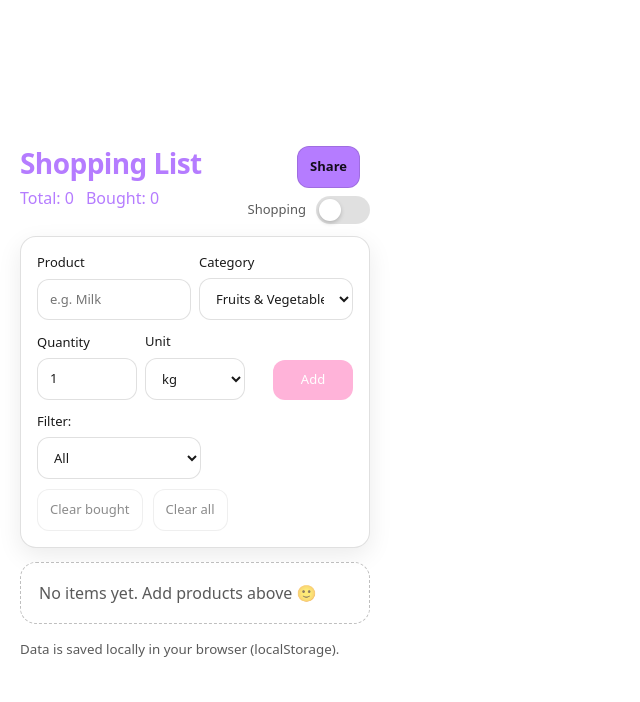
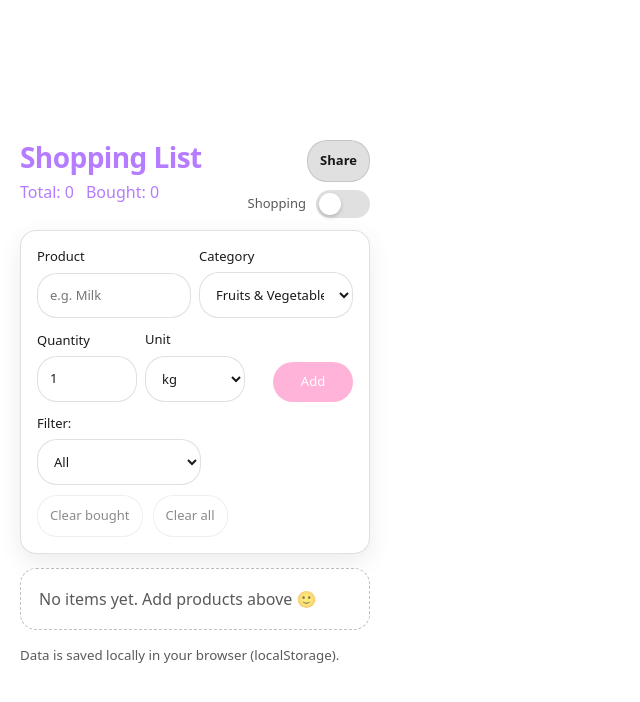
Before and after one commit to kksyai/vibe-makroapp, a React (Vite) app: page / in a window 1280 px wide. Shown: the top 702 px of the page, without its empty margins (0-640 px from the left). Built offline with nearby package versions, Linux system fonts and the light colour scheme.

Commit message:
corner radius change

```diff
--- a/src/App.css
+++ b/src/App.css
@@ -177,9 +177,9 @@ input, select { /* bubbles */
   grid-template-columns: repeat(3, 1fr);
   box-sizing: border-box;
   width: 100%;
-  padding: 10px 12px;
+  padding: 12px 12px;
   border: 1px solid var(--border);
-  border-radius: 12px;
+  border-radius: 20px;
   outline: none;
   background: white;
   /* transition: border-color 120ms ease, box-shadow 120ms ease; */
@@ -213,7 +213,7 @@ input:focus, select:focus {
 button {
   border: 1px solid var(--border);
   background: white;
-  border-radius: 12px;
+  border-radius: 20px;
   padding: 10px 12px;
   cursor: pointer;
   margin-right: 10px;
@@ -222,21 +222,22 @@ button {
 
 button.chip {
   border: 1px solid var(--border);
-  border-radius: 12px;
+  border-radius: 20px;
   font-size: 13px;
   color: var(--black);
   padding: 10px 12px;
   cursor: pointer;
-  margin-right: 10px;
+  /* margin-right: 10px; */
 }
 
 .share-button {
-  background: var(--accent-purple);
+  background: var(--border);
   color: white;
   border: none;
   padding: 10px 14px;
-  border-radius: 12px;
+  border-radius: 20px;
   font-weight: 600;
+  margin-right: 0px;
 }
 
 .copied-badge {
@@ -370,6 +371,7 @@ ul {
   height: 14px;
   margin-left: 12px;
   transform: translateY(-1px);
+  color: var(--accent-purple);
 }
 
 .wrap.shop-mode .item .name {
@@ -400,20 +402,20 @@ ul {
 
 .actions {
   display: inline-flex;
-  gap: 12px;
+  gap: 1px;
   align-items: center;
 }
 
 /* Circular touch-friendly action buttons (+, -, x) */
 .actions .small {
-  width: 36px;
-  height: 36px;
+  width: 24px;
+  height: 24px;
   padding: 0;
   border-radius: 50%;
   display: inline-flex;
   align-items: center;
   justify-content: center;
-  font-size: 16px;
+  font-size: 14px;
 }
 
 .actions .small.danger {
@@ -421,7 +423,7 @@ ul {
 }
 
 @media (max-width: 420px) {
-  .actions .small { width: 44px; height: 44px; font-size: 18px; }
+  .actions .small { width: 24px; height: 24px; font-size: 14px; gap: 1px;}
   .share-button { padding: 12px 16px; }
 }
 
```
